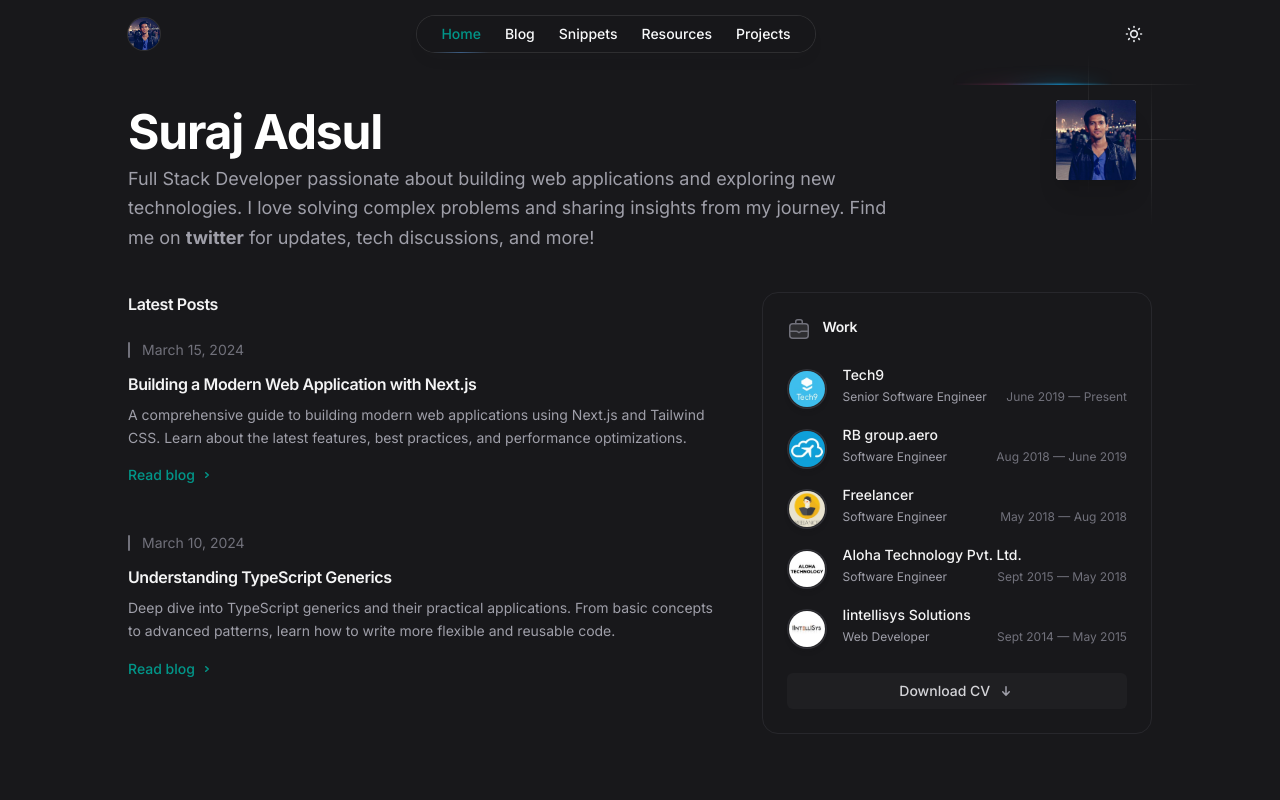
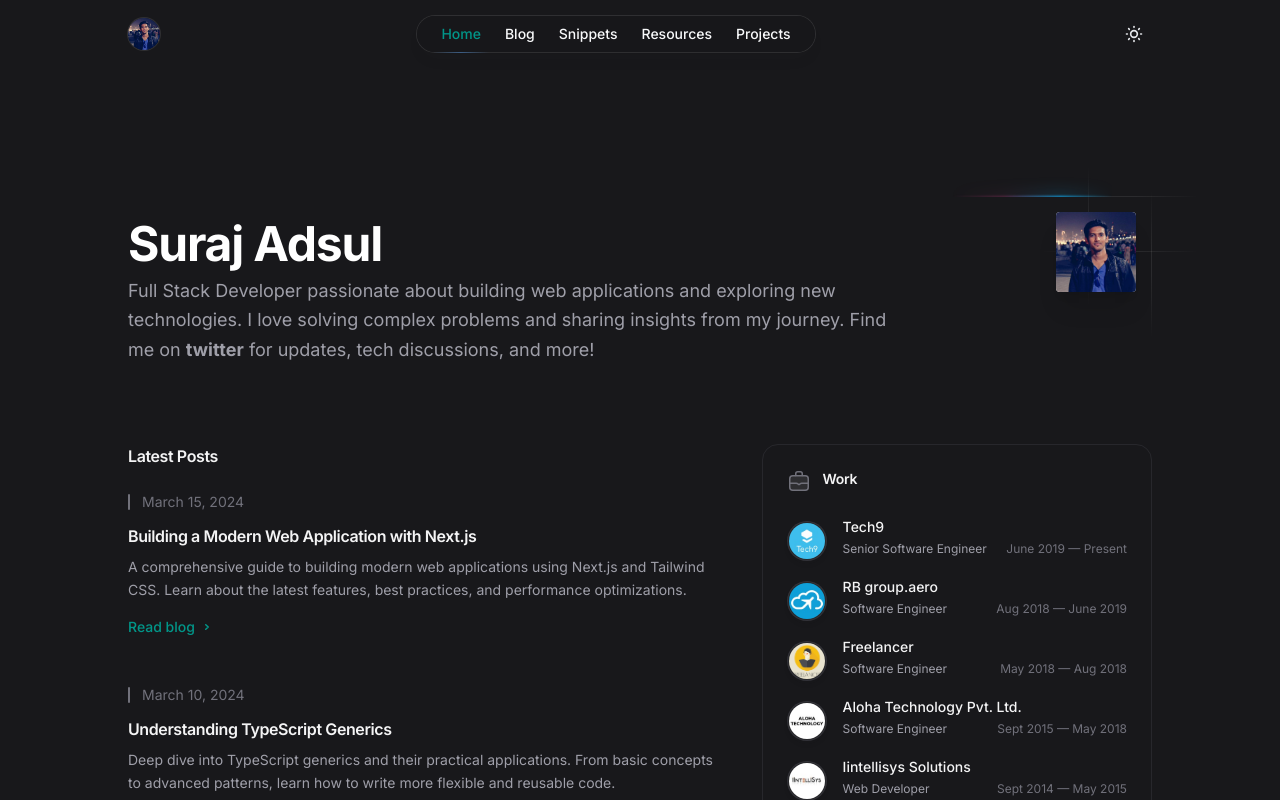
Before and after one commit to SurajAdsul/blog, a Next.js app: page / in a window 1280 px wide. Shown: the top 800 px of the page. Built offline with nearby package versions, Linux system fonts and the light colour scheme.

Commit message:
Fix spacing for home page

```diff
--- a/src/app/page.js
+++ b/src/app/page.js
@@ -35,10 +35,13 @@ export default function Home() {
   ];
 
   return (
-    <main className="min-h-screen">
-      <div className="container max-w-7xl mx-auto p-4">
+    <div className="mt-16 sm:mt-32">
+      <div className="mx-auto max-w-7xl">
+        <div className="relative px-4 sm:px-8 lg:px-12">
+          <div className="mx-auto max-w-2xl lg:max-w-5xl">
             <ProfileHeader />
-        <div className="mx-auto lg:max-w-5xl">
+
+            <div className="mt-16 sm:mt-20">
               {/* Two Column Layout */}
               <div className="grid grid-cols-1 md:grid-cols-[3fr_2fr] gap-12">
                 {/* Blog Posts Column */}
@@ -60,6 +63,8 @@ export default function Home() {
               </div>
             </div>
           </div>
-    </main>
+        </div>
+      </div>
+    </div>
   );
 }
```
Lines whose indentation alone changed are shown as unchanged.
